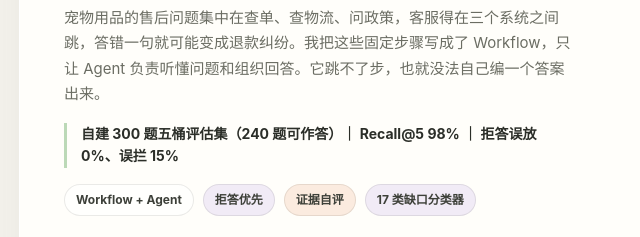
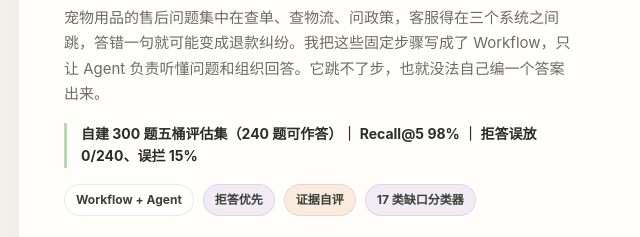
Before and after one commit to jerrysang1/jerrysang1.github.io, a plain HTML site: page index.html in a window 1280 px wide. Shown: the part 3580-3817 px from the top of the page, 31-671 px from the left. Drawn offline with Linux system fonts and the light colour scheme.

Commit message:
指标口径：误放改成绝对计数 0/240

```diff
--- a/index.html
+++ b/index.html
@@ -744,7 +744,7 @@
           <span class="live-label">个人项目 · 独立完成</span>
           <h3>PawPilot｜宠物零售服务智能体（Workflow + Agent）</h3>
           <p>宠物用品的售后问题集中在查单、查物流、问政策，客服得在三个系统之间跳，答错一句就可能变成退款纠纷。我把这些固定步骤写成了 Workflow，只让 Agent 负责听懂问题和组织回答。它跳不了步，也就没法自己编一个答案出来。</p>
-          <p class="project-result">自建 300 题五桶评估集（240 题可作答）｜ Recall@5 98% ｜ 拒答误放 0%、误拦 15%</p>
+          <p class="project-result">自建 300 题五桶评估集（240 题可作答）｜ Recall@5 98% ｜ 拒答误放 0/240、误拦 15%</p>
           <div class="pill-row">
             <span class="pill">Workflow + Agent</span>
             <span class="pill">拒答优先</span>
```
